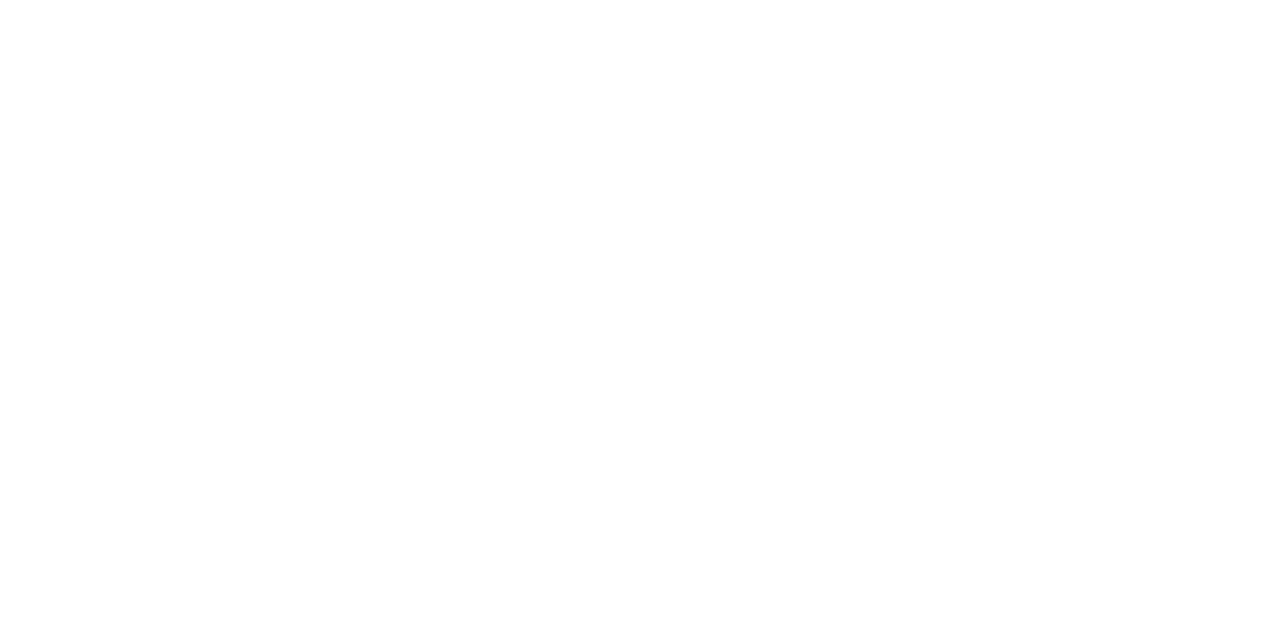
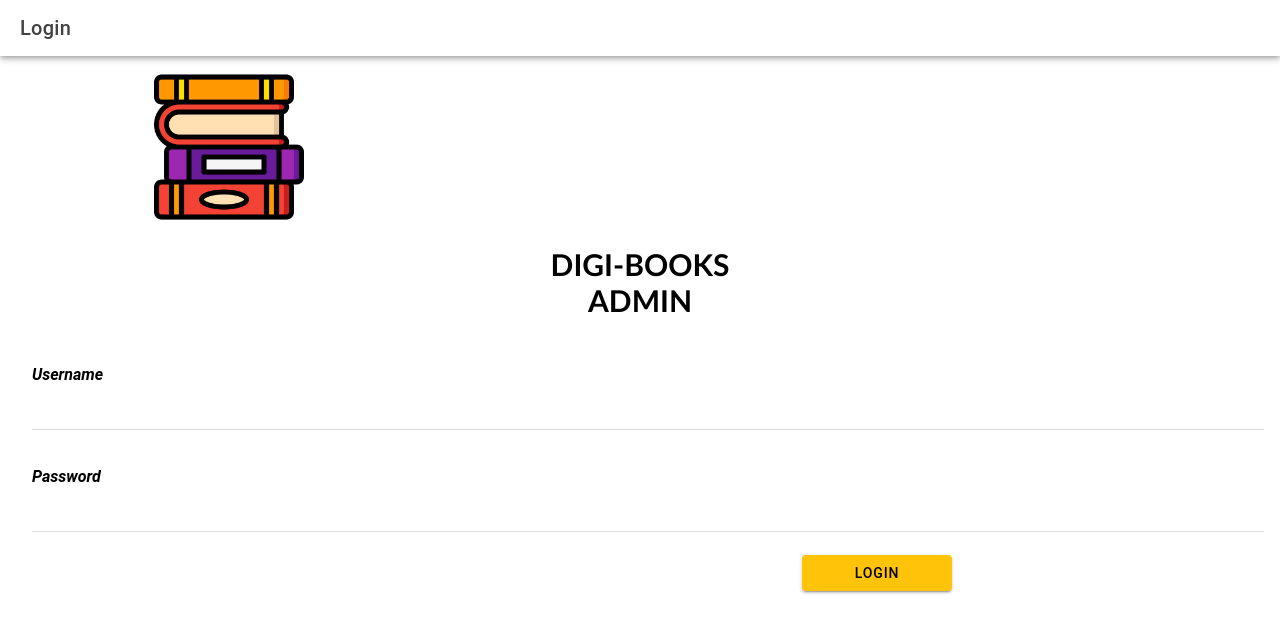
Before and after one commit to KennethLicuanan/capstone_admin, a React (Vite) app: page /login in a window 1280 px wide. Shown: the top 632 px of the page. Built offline with nearby package versions, Linux system fonts and the light colour scheme.

Commit message:
First Branch and Working

```diff
--- a/src/App.tsx
+++ b/src/App.tsx
@@ -1,10 +1,11 @@
 import { Redirect, Route } from 'react-router-dom';
 import { IonApp, IonRouterOutlet, setupIonicReact } from '@ionic/react';
 import { IonReactRouter } from '@ionic/react-router';
-import Home from './pages/home/Home';
+import Login from './pages/login/Login';
 import Add from './pages/add/add';
 import Data from './pages/data/data';
 import User from './pages/user/user';
+import Dash from './pages/dash/dash';
 
 /* Core CSS required for Ionic components to work properly */
 import '@ionic/react/css/core.css';
@@ -42,13 +43,17 @@
   <IonApp>
     <IonReactRouter>
       <IonRouterOutlet>
-        <Route exact path="/home">
-          <Home />
+        <Route exact path="/login">
+          <Login />
         </Route>
         <Route exact path="/">
-          <Redirect to="/home" />
+          <Redirect to="/login" />
         </Route>
 
+        <Route exact path="/Dash">
+          <Redirect to="/dash" />
+          <Dash />
+        </Route>
 
         <Route exact path="/Add">
           <Redirect to="/add" />
--- a/src/pages/home/Home.tsx
+++ b/src/pages/dash/dash.tsx
@@ -1,7 +1,15 @@
 import { IonContent, IonHeader, IonPage, IonTitle, IonToolbar, IonButton } from '@ionic/react';
-import './Home.css';
+import './dash.css';
 
-const Home: React.FC = () => {
+const Dash: React.FC = () => {
+
+  const handleLogout = () => {
+    // Clear user session or authentication tokens here if needed
+    console.log('Logging out...');
+    // Redirect to login page
+    window.location.href = '/login'; // Replace '/login' with the actual route to your login page
+  };
+
   return (
     <IonPage>
       <IonHeader>
@@ -24,10 +32,12 @@
           <IonButton expand="block" color={'light'} className="custom-button" routerLink="/data">
             DATA ANALYTICS
           </IonButton>
+          {/* Logout Button */}
+          <IonButton expand="block" color={'danger'} className="custom-button" onClick={handleLogout}>Logout</IonButton>
         </div>
       </IonContent>
     </IonPage>
   );
 };
 
-export default Home;
+export default Dash;
--- /dev/null
+++ b/src/pages/login/Login.css
@@ -0,0 +1,22 @@
+.admin h1 {
+    text-align: center;
+    font-family: 'Gill Sans', 'Gill Sans MT', Calibri, 'Trebuchet MS', sans-serif;
+    font-weight: bolder;
+    font-size: 30px;
+  }
+
+  .admin img{
+    margin-left: 138px;
+  }
+
+  .label{
+    font-size: 20px;
+    font-family: 'Gill Sans', 'Gill Sans MT', Calibri, 'Trebuchet MS', sans-serif;
+    font-weight: bold;
+    font-style: italic;
+  }
+
+  .logbut{
+    width: 150px;
+    margin-left: 63%;
+  }
--- /dev/null
+++ b/src/pages/login/Login.tsx
@@ -0,0 +1,96 @@
+import { useState } from 'react';
+import {
+  IonContent,
+  IonHeader,
+  IonPage,
+  IonTitle,
+  IonToolbar,
+  IonButton,
+  IonInput,
+  IonItem,
+  IonLabel,
+  IonAlert,
+  IonLoading, // Import IonLoading component
+} from '@ionic/react';
+import './Login.css';
+
+const Login: React.FC = () => {
+  const [username, setUsername] = useState<string>('');
+  const [password, setPassword] = useState<string>('');
+  const [showAlert, setShowAlert] = useState<boolean>(false);
+  const [showLoading, setShowLoading] = useState<boolean>(false); // State to manage loading
+
+  const handleLogin = () => {
+    setShowLoading(true); // Show loading spinner
+
+    // Simulate a network request with a timeout
+    setTimeout(() => {
+      setShowLoading(false); // Hide loading spinner
+
+      if (username === 'admin' && password === 'admin123') {
+        console.log('Login successful');
+        window.location.href = '/dash'; // Replace with your actual route
+      } else {
+        setShowAlert(true); // Show alert if login is invalid
+      }
+    }, 2000); // Simulated delay of 2 seconds
+  };
+
+  return (
+    <IonPage>
+      <IonHeader>
+        <IonToolbar>
+          <IonTitle>Login</IonTitle>
+        </IonToolbar>
+      </IonHeader>
+      <IonContent className="ion-padding" fullscreen>
+
+
+        {/* Loading Spinner */}
+        <IonLoading
+          isOpen={showLoading}
+          message={'Please wait...'}
+          duration={0} // Duration set to 0 to show until explicitly hidden
+        />
+
+          <div className="admin">
+            <img src="src\assets\book.png" height="150" alt="logo" />
+            <h1>DIGI-BOOKS <br /> ADMIN</h1></div>
+<br />
+        {/* Login Form */}
+        <IonItem>
+          <IonLabel className='label' position="floating">Username</IonLabel><br />
+          <IonInput
+            value={username}
+            onIonChange={(e: CustomEvent) => setUsername(e.detail.value ?? '')}
+            type="text"
+          />
+        </IonItem>
+<br />
+        <IonItem>
+          <IonLabel className='label' position="floating">Password</IonLabel><br />
+          <IonInput
+            value={password}
+            onIonChange={(e: CustomEvent) => setPassword(e.detail.value ?? '')}
+            type="password"
+          />
+        </IonItem>
+<br />
+        <IonButton className='logbut' color={'warning'} onClick={handleLogin}>
+          Login
+        </IonButton>
+
+        {/* Alert for Invalid Login */}
+        <IonAlert
+          isOpen={showAlert}
+          onDidDismiss={() => setShowAlert(false)}
+          header={'Login Failed'}
+          message={'Invalid username or password. Please try again.'}
+          buttons={['OK']}
+        />
+      </IonContent>
+    </IonPage>
+  );
+};
+
+export default Login;
```
Also changed, not shown: src/pages/dash/dash.css (renamed from src/pages/home/Home.css), src/pages/login/logout.tsx (added).
